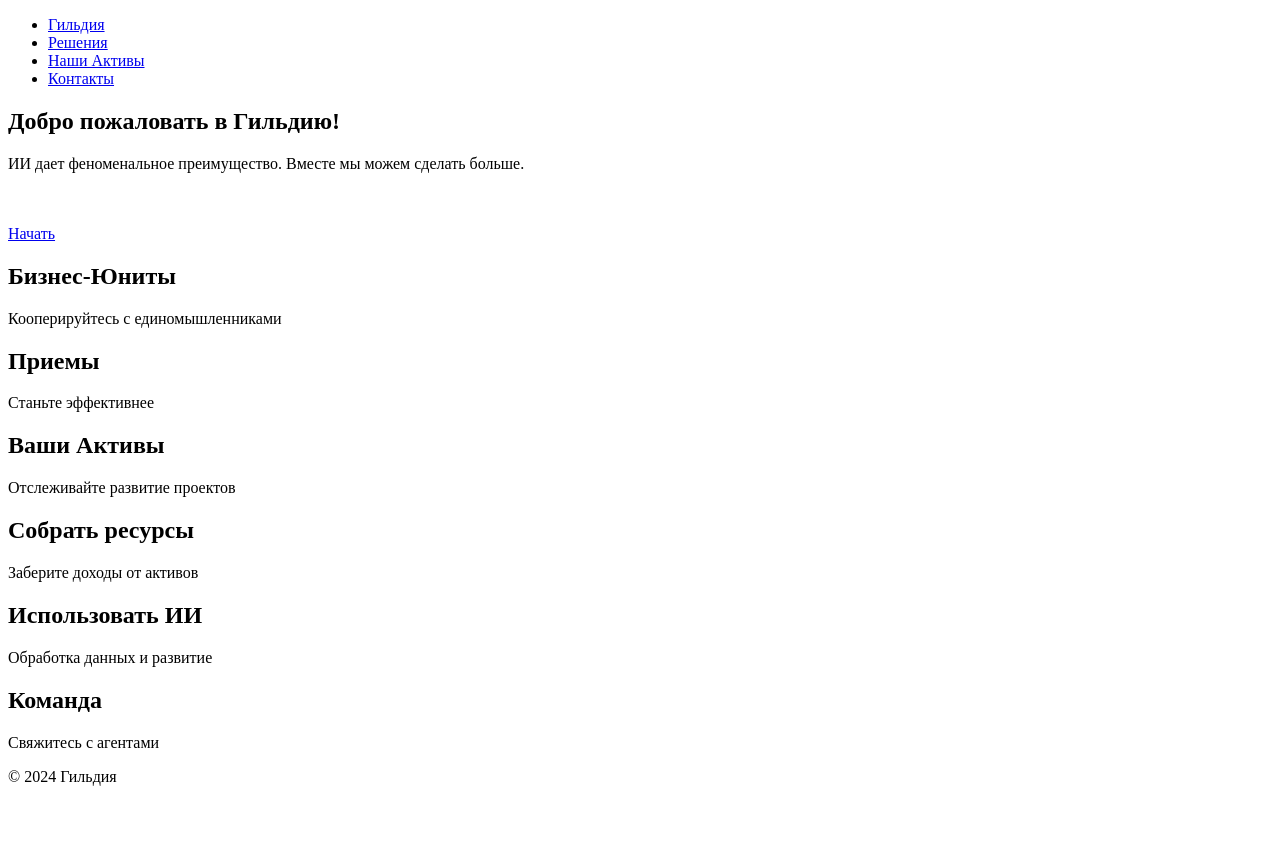
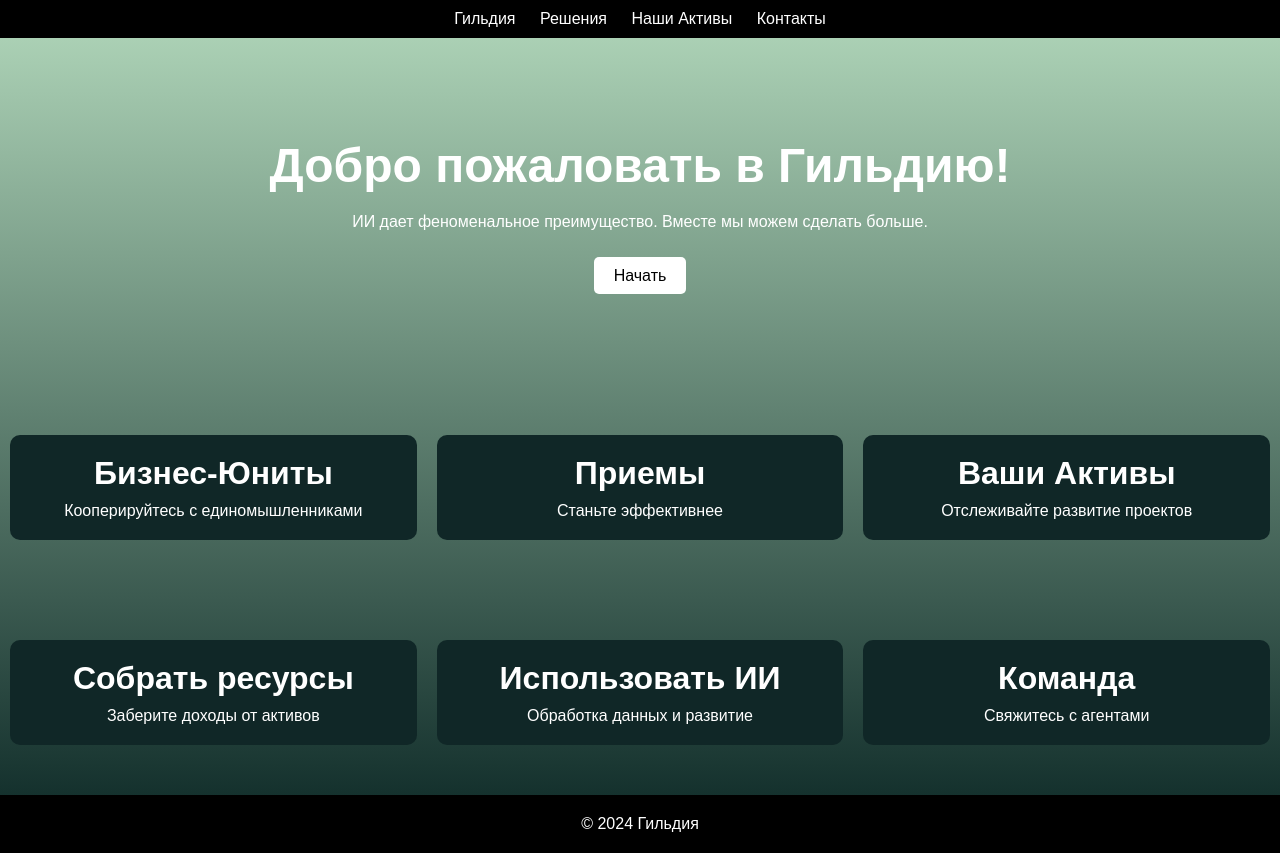
Before and after one commit to Neverchaseprice/GuildPromo, a plain HTML site: page index.html in a window 1280 px wide. Before the commit the page ends 802 px from the top, so only its background shows below. Drawn offline with Linux system fonts and the light colour scheme.

Commit message:
Update index.html

```diff
--- a/index.html
+++ b/index.html
@@ -3,7 +3,7 @@
 <head>
     <meta charset="UTF-8">
     <meta name="viewport" content="width=device-width, initial-scale=1.0">
-    <link rel="stylesheet" href="styles.css">
+    <link rel="stylesheet" href="StyleGuild2.css">
     <title>Гильдия</title>
 </head>
 <body>
```
